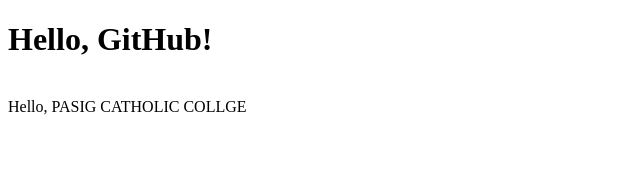
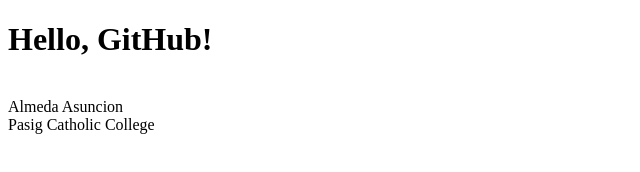
Before and after one commit to meda123456/it101_Asuncion, a plain HTML site: page index.html in a window 1280 px wide. Shown: the whole page, without its empty margins (0-640 px from the left). Drawn offline with Linux system fonts and the light colour scheme.

Commit message:
Update index.html
add name and school

```diff
--- a/index.html
+++ b/index.html
@@ -6,6 +6,8 @@
 <body>
 <h1>Hello, GitHub!</h1>
   <br>
-  Hello, PASIG CATHOLIC COLLGE
+  Almeda Asuncion
+  <br>
+  Pasig Catholic College
 </body>
 </html>
```
